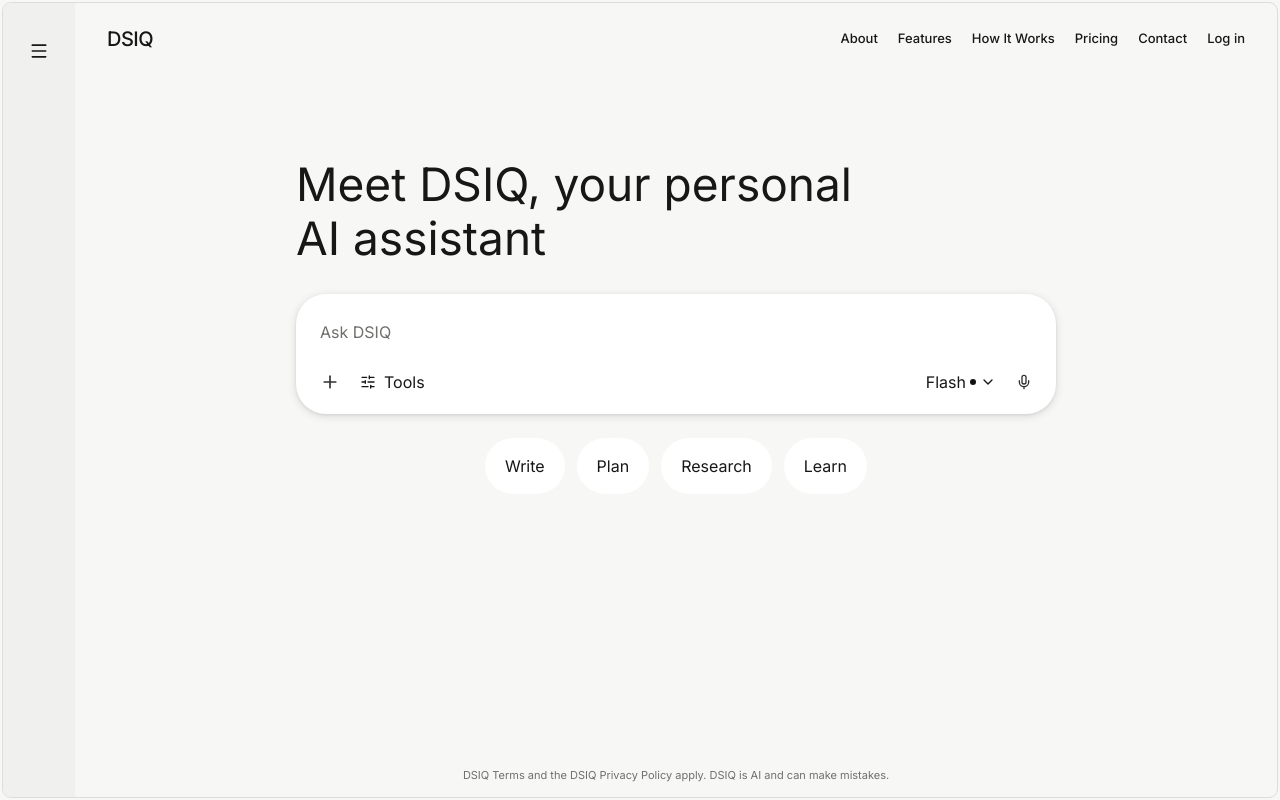
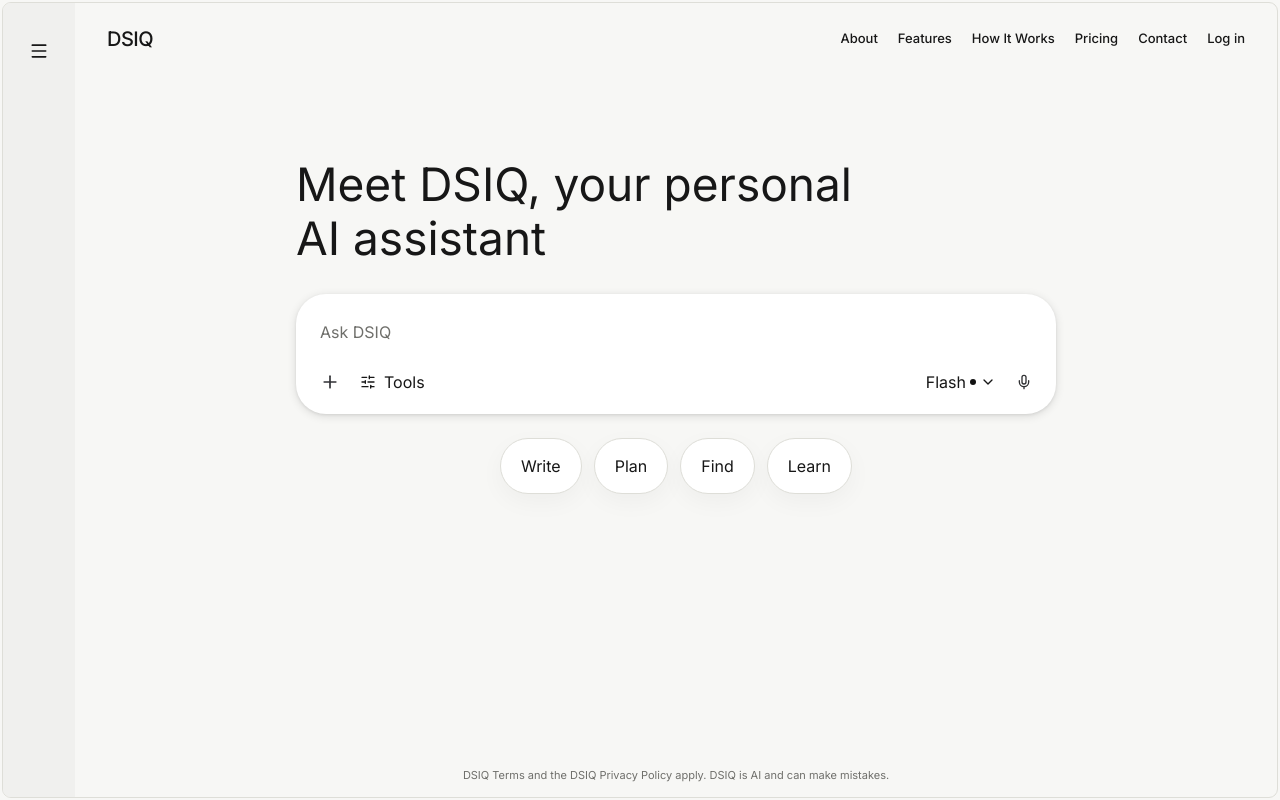
Before and after one commit to devsmaj/dsiq, a Next.js app in the folder frontend/: page / in a window 1280 px wide. Built offline with nearby package versions, Linux system fonts and the light colour scheme; no server answers.

Commit message:
Fix the DSIQ public quick-action buttons.

```diff
--- a/frontend/src/components/home-chat.tsx
+++ b/frontend/src/components/home-chat.tsx
@@ -11,7 +11,7 @@ import {
   SquarePen,
   X,
 } from "lucide-react";
-import { FormEvent, useState } from "react";
+import { FormEvent, useRef, useState } from "react";
 import { useRouter } from "next/navigation";
 
 const navItems = [
@@ -22,7 +22,24 @@ const navItems = [
   { href: "/contact", label: "Contact" },
 ];
 
-const promptModes = ["Write", "Plan", "Research", "Learn"];
+const promptModes = [
+  {
+    label: "Write",
+    prompt: "Help me write something that supports my goal.",
+  },
+  {
+    label: "Plan",
+    prompt: "Create a step-by-step plan for my goal.",
+  },
+  {
+    label: "Find",
+    prompt: "Help me find the best opportunity based on my skills and goals.",
+  },
+  {
+    label: "Learn",
+    prompt: "Create a learning roadmap for me based on my goal.",
+  },
+];
 
 export function HomeChat() {
   const router = useRouter();
@@ -30,6 +47,7 @@ export function HomeChat() {
   const [isMobileDrawerOpen, setIsMobileDrawerOpen] = useState(false);
   const [isNewChatDialogOpen, setIsNewChatDialogOpen] = useState(false);
   const [prompt, setPrompt] = useState("");
+  const promptInputRef = useRef<HTMLInputElement>(null);
 
   function openNewChatDialog() {
     setIsDesktopDrawerOpen(false);
@@ -50,6 +68,13 @@ export function HomeChat() {
     }
 
     router.push(`/chat?guest=true&q=${encodeURIComponent(message)}`);
+  }
+
+  function handleQuickPrompt(promptText: string) {
+    setPrompt(promptText);
+    window.requestAnimationFrame(() => {
+      promptInputRef.current?.focus();
+    });
   }
 
   return (
@@ -153,6 +178,7 @@ export function HomeChat() {
                 onSubmit={handlePromptSubmit}
               >
                 <input
+                  ref={promptInputRef}
                   type="text"
                   value={prompt}
                   onChange={(event) => setPrompt(event.target.value)}
@@ -190,10 +216,11 @@ export function HomeChat() {
                 {promptModes.map((mode) => (
                   <button
                     type="button"
-                    key={mode}
-                    className="inline-flex h-14 items-center justify-center rounded-full bg-white px-5 text-base text-[color:var(--color-text)] transition hover:bg-[color:var(--color-surface-strong)]"
+                    key={mode.label}
+                    className="inline-flex min-h-12 items-center justify-center rounded-full border border-[color:var(--color-line)] bg-white px-5 text-sm font-medium text-[color:var(--color-text)] shadow-[0_8px_24px_rgba(0,0,0,0.04)] transition hover:bg-[color:var(--color-surface-strong)] sm:min-h-14 sm:text-base"
+                    onClick={() => handleQuickPrompt(mode.prompt)}
                   >
-                    {mode}
+                    {mode.label}
                   </button>
                 ))}
               </div>
--- a/frontend/src/components/public-chat.tsx
+++ b/frontend/src/components/public-chat.tsx
@@ -211,7 +211,7 @@ export function PublicChat() {
             >
               Sign in
             </Link>{" "}
-            to save this chat, missions, and progress.
+            to save your chats, missions, and progress.
           </div>
         ) : null}
 
--- a/frontend/src/lib/gemini.ts
+++ b/frontend/src/lib/gemini.ts
@@ -25,7 +25,7 @@ export async function askGemini(messages: GeminiChatMessage[]) {
           parts: [
             {
               text:
-                "You are DSIQ, a practical AI coach for skills, opportunities, missions, and progress. Give clear, concise, actionable guidance.",
+                "You are DSIQ, an AI Opportunity Coach and Accountability Agent. Help users write, plan, find opportunities, and learn based on their real goal. Never give the same fixed answer to everyone. Adapt to the user's goal, skills, time, budget, interests, message, and chat context. If the user gives enough detail, personalize the answer with practical next steps. If the user gives little or no detail, ask 2-3 simple questions first. Keep answers practical, simple, action-focused, and easy to follow. Do not create private dashboard missions or progress for guest users.",
             },
           ],
         },
```
